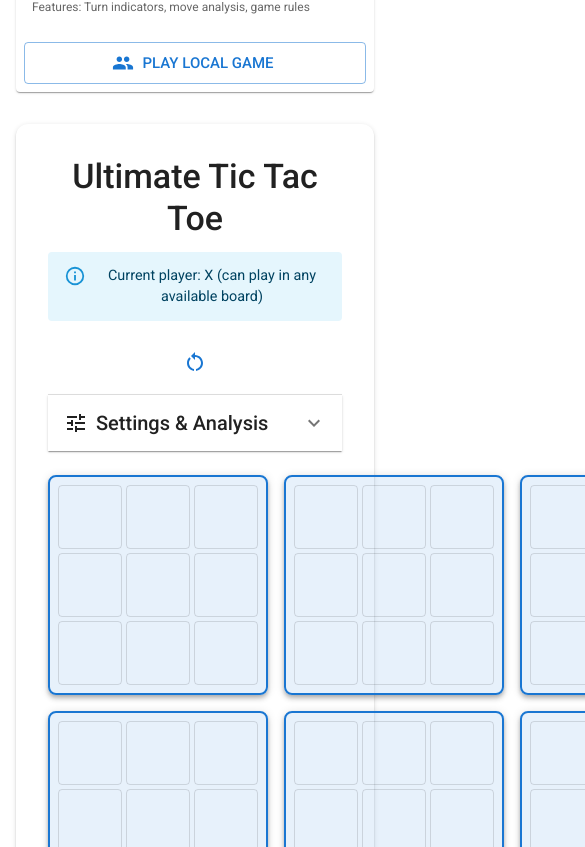
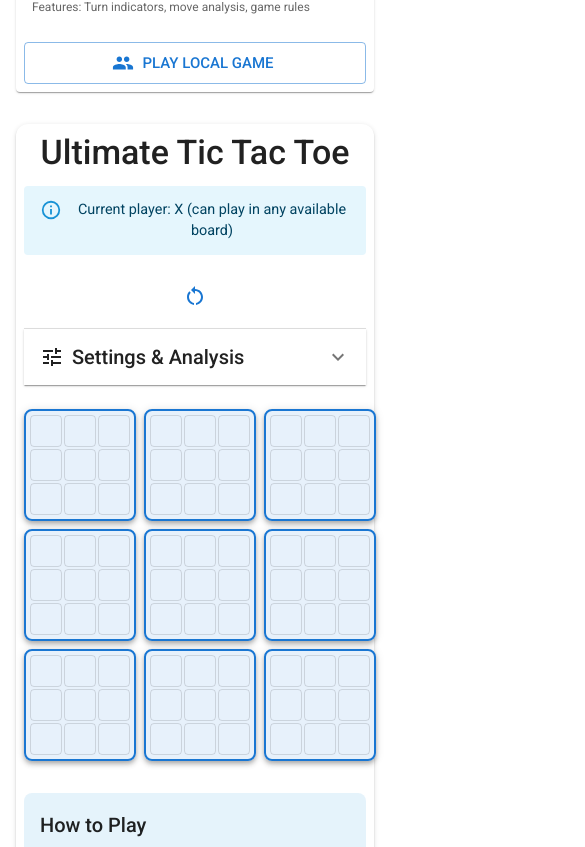
Before and after one commit to IlikeChooros/uttt-react, a Next.js app: page / in a window 390 px wide. Shown: the part 817-1664 px from the top of the page, 585 px wide, since content can reach past the window. Built offline with nearby package versions, Linux system fonts and the light colour scheme; no server answers; what @mui/material-nextjs would draw is missing.

Commit message:
nicely looking on phone, bug fixes

```diff
--- a/src/board.ts
+++ b/src/board.ts
@@ -39,9 +39,11 @@ export interface AnalysisState {
   ws: WebSocket | null;
 }
 
+export type BoardSizeOption = 'small' | 'normal' | 'large';
+
 export function getIntialBoardSettings(): BoardSettings {
   return {
-    size: 64,
+    boardSize: 'normal',
     showAnalysis: false,
     engineDepth: 16,
     nThreads: 4,
@@ -50,7 +52,7 @@ export function getIntialBoardSettings(): BoardSettings {
 }
 
 export interface BoardSettings {
-  size: number;
+  boardSize: BoardSizeOption;
   showAnalysis: boolean;
   engineDepth: number;
   nThreads: number;
--- a/src/components/game/Cell.tsx
+++ b/src/components/game/Cell.tsx
@@ -6,7 +6,6 @@ import { Player } from '@/board';
 
 interface CellProps {
   value: Player;
-  size: number;
   canClick: boolean;
   isBestMove: boolean;
   isTopMove: boolean;
@@ -15,7 +14,6 @@ interface CellProps {
 
 export default function Cell({
   value,
-  size,
   canClick,
   isBestMove,
   isTopMove,
@@ -29,10 +27,28 @@ export default function Cell({
       onClick={onClick}
       disabled={!canClick}
       sx={{
-        width: size,
-        height: size,
+        width: {
+          xs: '32px',
+          sm: '42px',
+          md: '70px',
+          lg: '76px',
+          xl: '82px',
+        },
+        height: {
+          xs: '32px',
+          sm: '42px',
+          md: '70px',
+          lg: '76px',
+          xl: '82px',
+        },
         minWidth: 'unset',
-        fontSize: size > 48 ? '2rem' : size > 32 ? '1.5rem' : '1rem',
+        fontSize: {
+          xs: '1rem',
+          sm: '1.25rem',
+          md: '1.5rem',
+          lg: '2rem',
+          xl: '2.5rem',
+        },
         fontWeight: 'bold',
         borderRadius: 1,
         border: isBestMove
--- a/src/components/game/GameBoard.tsx
+++ b/src/components/game/GameBoard.tsx
@@ -30,7 +30,12 @@ export default function GameBoard({
       sx={{
         display: 'grid',
         gridTemplateColumns: 'repeat(3, 1fr)',
-        gap: 2,
+        gap: {
+          xs: 1,
+          sm: 1.5,
+          md: 2,
+          lg: 2.5,
+        },
         width: 'fit-content',
         mx: 'auto',
         opacity: typeof handleCellClick === 'function' ? 1 : 0.6,
@@ -44,7 +49,6 @@ export default function GameBoard({
           boardIndex={boardIndex}
           smallBoard={gameState.boards[boardIndex]}
           isActive={isBoardActive(boardIndex)}
-          cellSize={boardSettings.size}
           showAnalysis={boardSettings.showAnalysis}
           bestMove={analysisState.bestMove}
           topMoves={analysisState.topMoves}
--- a/src/components/game/SmallBoard.tsx
+++ b/src/components/game/SmallBoard.tsx
@@ -10,7 +10,6 @@ interface SmallBoardProps {
   boardIndex: number;
   smallBoard: SmallBoardState;
   isActive: boolean;
-  cellSize: number;
   showAnalysis: boolean;
   bestMove: EngineMove | null;
   topMoves: EngineMove[];
@@ -21,7 +20,6 @@ export default function SmallBoard({
   boardIndex,
   smallBoard,
   isActive,
-  cellSize,
   showAnalysis,
   bestMove,
   topMoves,
@@ -33,7 +31,7 @@ export default function SmallBoard({
     <Paper
       elevation={isActive ? 4 : 1}
       sx={{
-        p: 1,
+        p: 0.5,
         borderRadius: 2,
         backgroundColor: isActive
           ? alpha(theme.palette.primary.main, 0.1)
@@ -78,7 +76,12 @@ export default function SmallBoard({
               color: 'white',
               fontWeight: 'bold',
               textShadow: '0 2px 4px rgba(0,0,0,0.3)',
-              fontSize: cellSize > 48 ? '2rem' : '1.5rem',
+              fontSize: {
+                xs: '1.2rem',
+                sm: '1.5rem',
+                md: '2rem',
+                lg: '2.5rem',
+              },
             }}
           >
             {smallBoard.isDraw ? '—' : smallBoard.winner}
@@ -90,7 +93,12 @@ export default function SmallBoard({
         sx={{
           display: 'grid',
           gridTemplateColumns: 'repeat(3, 1fr)',
-          gap: 0.5,
+          gap: {
+            xs: 0.25,
+            sm: 0.5,
+            md: 0.75,
+            lg: 1,
+          },
         }}
       >
         {Array.from({ length: 9 }, (_, cellIndex) => {
@@ -105,7 +113,6 @@ export default function SmallBoard({
             <Cell
               key={cellIndex}
               value={value}
-              size={cellSize}
               canClick={canClick}
               isBestMove={isBestMove && showAnalysis}
               isTopMove={isTopMove && showAnalysis}
--- a/src/components/game/UltimateTicTacToeGame.tsx
+++ b/src/components/game/UltimateTicTacToeGame.tsx
@@ -10,7 +10,8 @@ import {
   getIntialBoardSettings,
   AnalysisState, BoardSettings,
   SmallBoard, Player,
-  toAnalysisRequest
+  toAnalysisRequest,
+  BoardSizeOption
 } from '@/board';
 import GameBoard from '@/components/game/GameBoard';
 import GameStatus from '@/components/game/GameStatus';
@@ -242,10 +243,12 @@ export default function UltimateTicTacToeGame() {
     <Paper
       elevation={2}
       sx={{
-        p: 4,
+        p: {
+          xs: 1,
+          sm: 4,
+        },
         borderRadius: 3,
-        maxWidth: Math.max(800, boardSettings.size * 9 + 200),
-        mx: 'auto',
+        width: '100%',
       }}
     >
       <GameStatus
--- a/src/components/settings/BoardSizeSlider.tsx
+++ b/src/components/settings/BoardSizeSlider.tsx
@@ -1,48 +1,71 @@
 'use client';
 
 import React from 'react';
-import { Box, Slider, Typography } from '@mui/material';
+import { Box, Typography, ToggleButtonGroup, ToggleButton, Slider } from '@mui/material';
+import { BoardSizeOption } from '@/board';
 
 interface BoardSizeSliderProps {
-  value: number;
-  onChange: (value: number) => void;
+  value: number | BoardSizeOption;
+  onChange: (value: number | BoardSizeOption) => void;
   min?: number;
   max?: number;
   step?: number;
   label?: string;
   showMarks?: boolean;
+  isNumeric?: boolean;
 }
 
 export default function BoardSizeSlider({
   value,
   onChange,
-  min = 24,
-  max = 96,
-  step = 8,
+  min = 1,
+  max = 16,
+  step = 1,
   label = 'Size',
-  showMarks = true
+  showMarks = true,
+  isNumeric = false
 }: BoardSizeSliderProps) {
+  // For numeric sliders (depth, threads, memory)
+  if (isNumeric && typeof value === 'number') {
     return (
       <Box>
-      {label && (
         <Typography gutterBottom sx={{ fontSize: '0.8rem' }}>
           {label}: {value}
         </Typography>
-      )}
         <Slider
           value={value}
           onChange={(_, value) => onChange(value as number)}
           min={min}
           max={max}
           step={step}
-        marks={showMarks ? [
-          { value: min, label: 'Small' },
-          { value: (min + max) / 2, label: 'Medium' },
-          { value: max, label: 'Large' },
-        ] : undefined}
           valueLabelDisplay="auto"
           size="small"
         />
       </Box>
     );
   }
+
+  // For board size selection
+  return (
+    <Box>
+      <Typography gutterBottom sx={{ fontSize: '0.8rem', mb: 1 }}>
+        {label}
+      </Typography>
+      <ToggleButtonGroup
+        value={value}
+        exclusive
+        onChange={(_, newValue) => {
+          if (newValue !== null) {
+            onChange(newValue);
+          }
+        }}
+        fullWidth
+        size="small"
+      >
+        <ToggleButton value="small">Small</ToggleButton>
+        <ToggleButton value="normal">Normal</ToggleButton>
+        <ToggleButton value="large">Large</ToggleButton>
+      </ToggleButtonGroup>
+    </Box>
+  );
+}
--- a/src/components/settings/SettingsPanel.tsx
+++ b/src/components/settings/SettingsPanel.tsx
@@ -19,7 +19,7 @@ import {
   Tune as TuneIcon,
   Psychology as AnalysisIcon
 } from '@mui/icons-material';
-import { BoardSettings } from '@/board';
+import { BoardSettings, BoardSizeOption } from '@/board';
 import BoardSizeSlider from '@/components/settings/BoardSizeSlider';
 import { EngineLimits } from '@/api';
 
@@ -36,10 +36,10 @@ export default function SettingsPanel({
 }: SettingsPanelProps) {
   const { mode, setMode } = useColorScheme();
 
-  const handleSizeChange = (size: number) => {
+  const handleSizeChange = (size: BoardSizeOption) => {
     onSettingsChange({
       ...settings,
-      size
+      boardSize: size
     });
   };
 
@@ -70,8 +70,8 @@ export default function SettingsPanel({
           <Box sx={{ flex: 1 }}>
             <Typography gutterBottom>Board Size</Typography>
             <BoardSizeSlider
-              value={settings.size}
-              onChange={handleSizeChange}
+              value={settings.boardSize}
+              onChange={(size) => handleSizeChange(size as BoardSizeOption)}
             />
           </Box>
 
@@ -106,34 +106,37 @@ export default function SettingsPanel({
               {settings.showAnalysis && (
                 <BoardSizeSlider
                   value={settings.engineDepth}
-                  onChange={handleDepthChange}
+                  onChange={(v) => handleDepthChange(v as number)}
                   min={1}
                   max={limits?.depth || 10}
                   step={1}
                   label="Engine Depth"
                   showMarks={false}
+                  isNumeric={true}
                 />
               )}
               {settings.showAnalysis && (
                 <BoardSizeSlider
                   value={settings.nThreads}
-                  onChange={(v) => onSettingsChange({...settings, nThreads: v})}
+                  onChange={(v) => onSettingsChange({...settings, nThreads: v as number})}
                   min={1}
                   max={limits?.threads || 4}
                   step={1}
                   label='Threads'
                   showMarks={false}
+                  isNumeric={true}
                 />
               )}
               {settings.showAnalysis && (
                 <BoardSizeSlider
                   value={settings.memorySizeMb}
-                  onChange={(v) => onSettingsChange({...settings, memorySizeMb: v})}
+                  onChange={(v) => onSettingsChange({...settings, memorySizeMb: v as number})}
                   min={1}
                   max={limits?.mbsize || 16}
                   step={1}
                   label='Memory'
                   showMarks={false}
+                  isNumeric={true}
                 />
               )}
             </Box>
```
Also changed, not shown: src/components/vs-ai/VersusAiGame.tsx (+7 -3 lines), src/components/vs-ai/VersusAiStatus.tsx (+3 -5 lines), src/app/api/rt-analysis/route.ts (added), 1 other file (tests, documents, lock files or other folders). Lines whose indentation alone changed are shown as unchanged.
